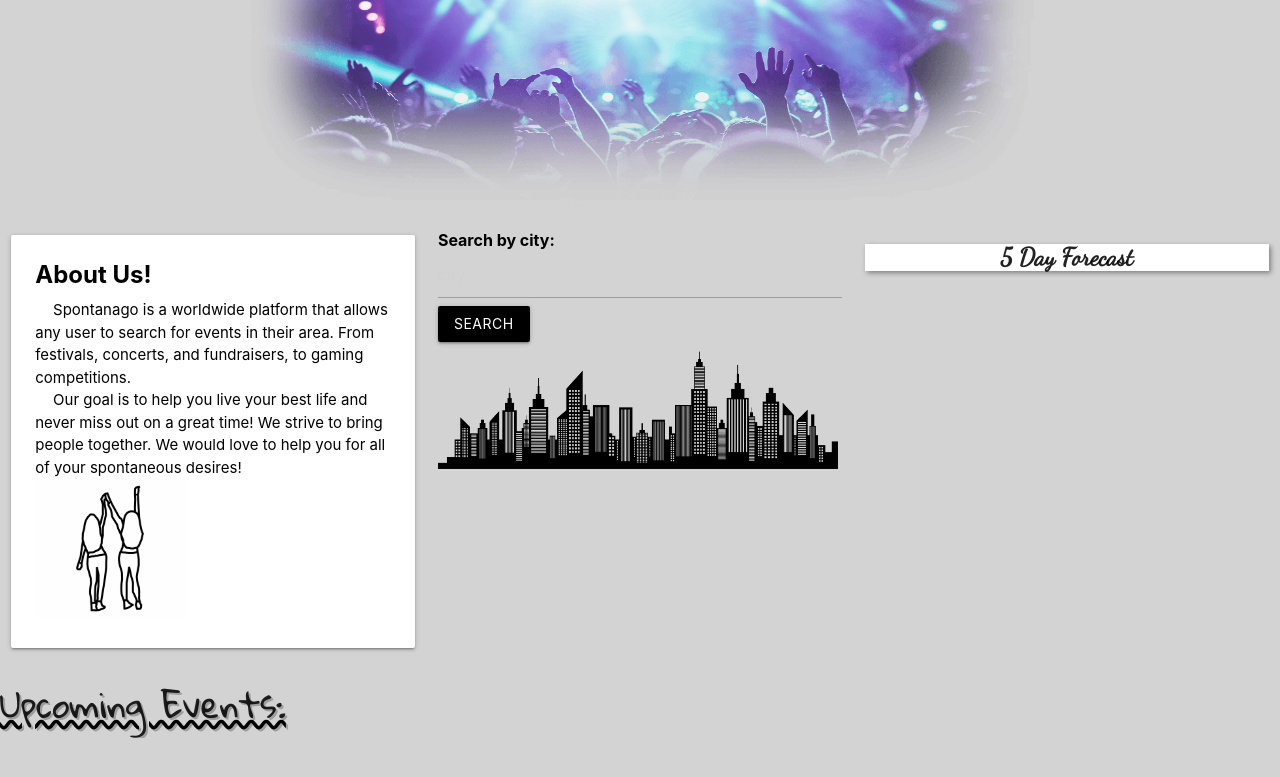
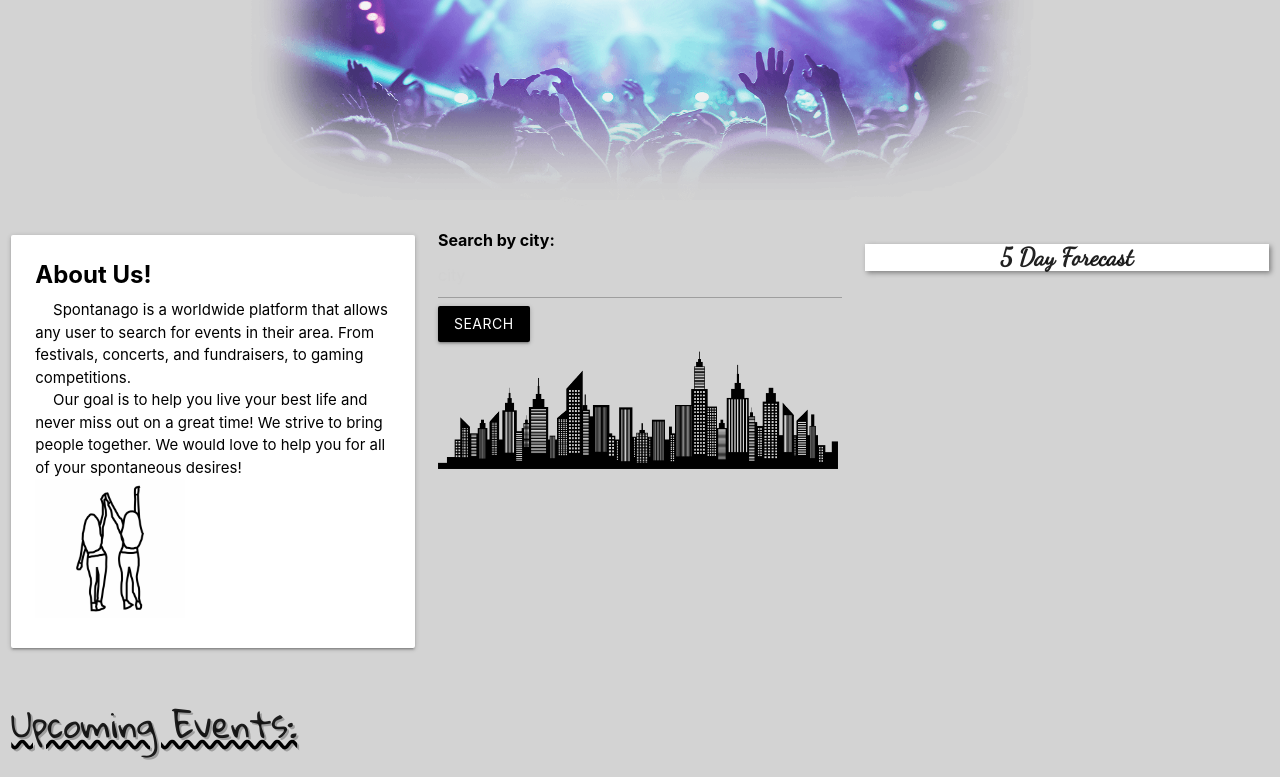
Before and after one commit to alyssabarnett06/Project1, a plain HTML site: page index.html in a window 1280 px wide. Shown: the part 93-870 px from the top of the page. Before the commit the page ends 831 px from the top, so only its background shows below. Drawn offline with nearby package versions, Linux system fonts and the light colour scheme; a web font is replaced by a local one.

Commit message:
Possibly fixed the issue of the weather pushing events down

```diff
--- a/index.html
+++ b/index.html
@@ -57,13 +57,15 @@
             </div>
              </div>
         </div>
+        <div class="row">
+          <div class="col sm 12 m4">
+              <h4>Upcoming Events:</h4>
+              <div id="eventResult">
+              </div>
+          </div>
+        </div>
         </div>
 
-        <div class="container2">
-          <h4>Upcoming Events:</h4>
-            <div id="eventResult">
-            </div>
-          </div>
    <script src="https://cdnjs.cloudflare.com/ajax/libs/moment.js/2.24.0/moment.min.js"></script>
   <script src="https://ajax.googleapis.com/ajax/libs/jquery/1.11.0/jquery.min.js"></script>
   <script src="script/script.js"></script>
```
